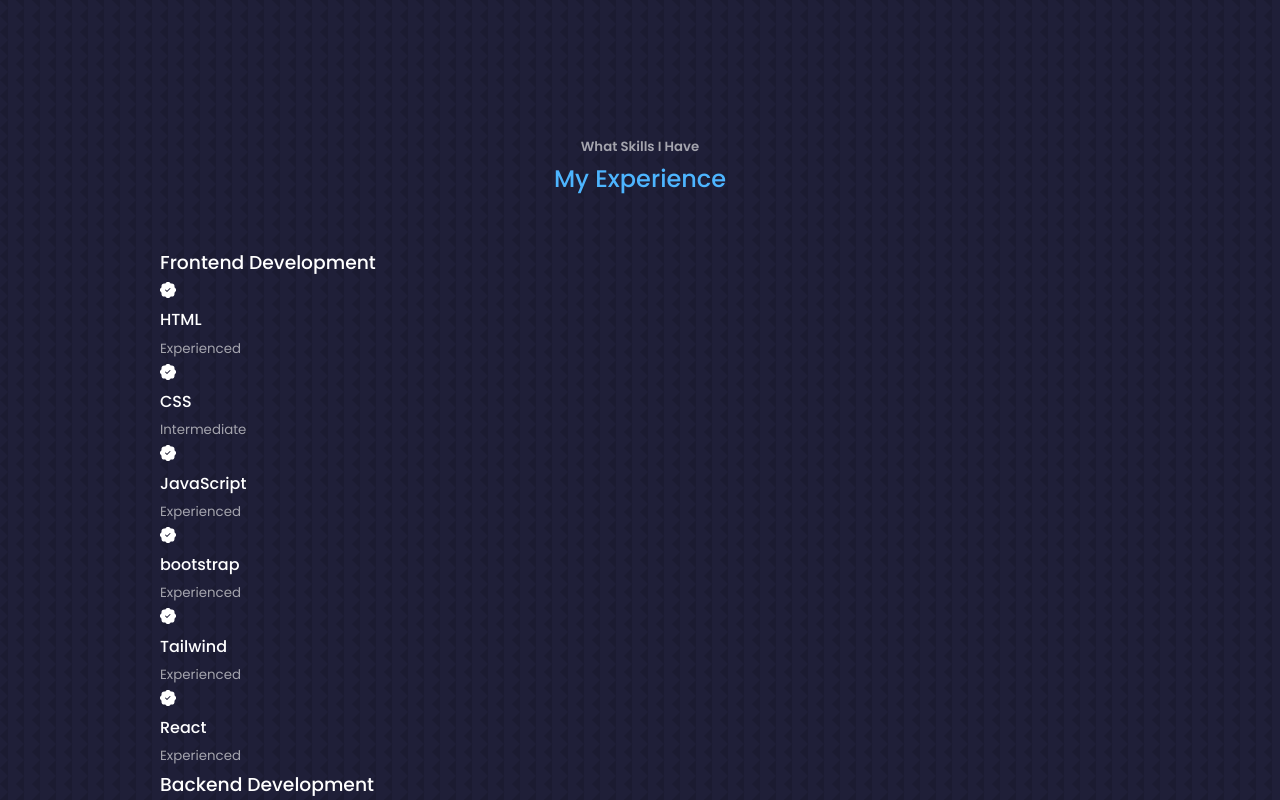
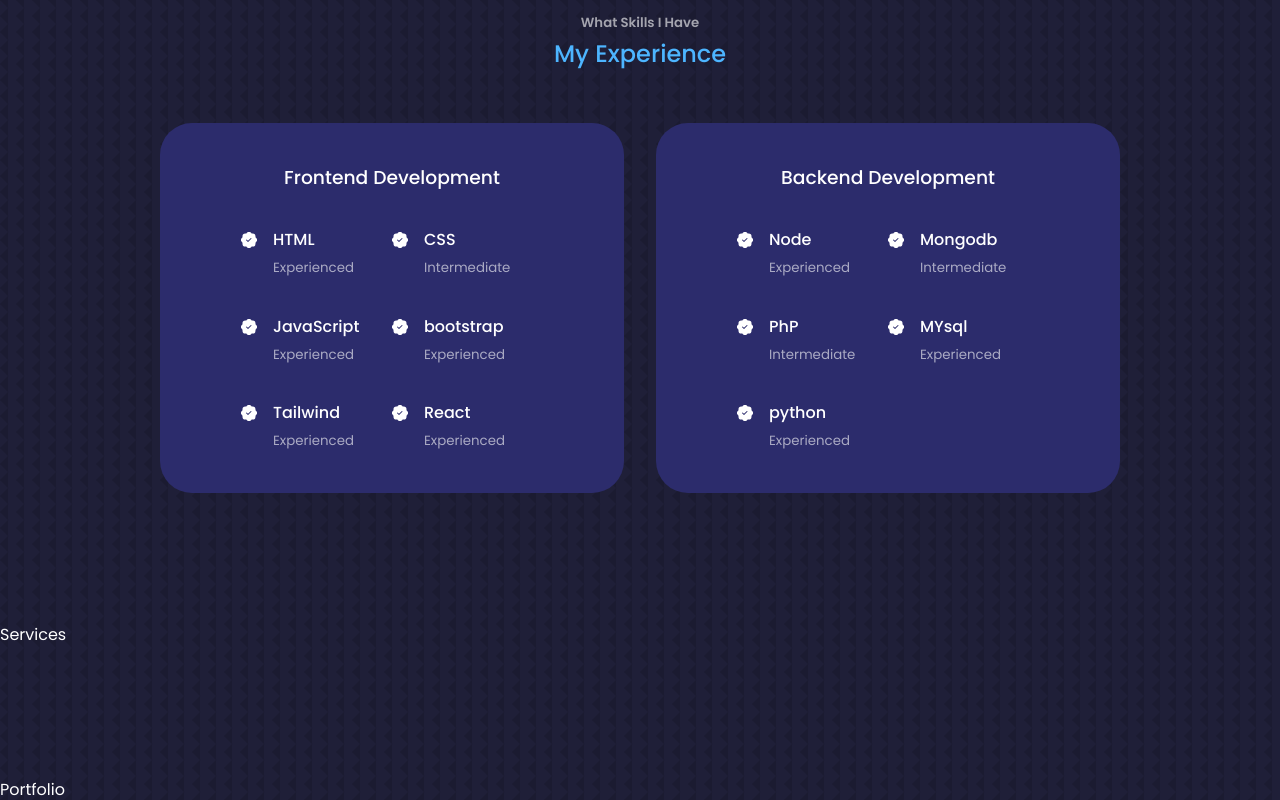
Before and after one commit to priyajeet-7396/portfolio-react-v1, a React (Create React App) app: page / in a window 1280 px wide. Shown: the part 1720-2520 px from the top of the page. Built offline with nearby package versions, Linux system fonts and the light colour scheme.

Commit message:
experience.css completed

```diff
--- a/src/components/experience/Experience.jsx
+++ b/src/components/experience/Experience.jsx
@@ -11,70 +11,93 @@
       <h2>
         My Experience
       </h2>
-      <div className='container experiance__container'>
-        <div className='experiance__frontend'>
+      <div className='container experience__container'>
+        <div className='experience__frontend'>
           <h3>Frontend Development</h3>
-          <div className='experiance__content'>
-            <article className='experiance__details'>
-              <BsPatchCheckFill/>
+          <div className='experience__content'>
+            <article className='experience__details'>
+              <BsPatchCheckFill  className='experience__details-icon'/>
+              <div>
               <h4>HTML</h4>
               <small className='text-light'>Experienced</small>
+              </div>
+
             </article>
-            <article className='experiance__details'>
-              <BsPatchCheckFill/>
+            <article className='experience__details'>
+              <BsPatchCheckFill className='experience__details-icon'/>
+              <div>
               <h4>CSS</h4>
               <small className='text-light'>Intermediate</small>
+              </div>
             </article>
-            <article className='experiance__details'>
-              <BsPatchCheckFill/>
+            <article className='experience__details'>
+              <BsPatchCheckFill className='experience__details-icon'/>
+              <div>
               <h4>JavaScript</h4>
               <small className='text-light'>Experienced</small>
+              </div>
             </article>
-            <article className='experiance__details'>
-              <BsPatchCheckFill/>
+            <article className='experience__details'>
+              <BsPatchCheckFill className='experience__details-icon'/>
+              <div>
               <h4>bootstrap</h4>
               <small className='text-light'>Experienced</small>
+              </div>
             </article>
-            <article className='experiance__details'>
-              <BsPatchCheckFill/>
+            <article className='experience__details'>
+              <BsPatchCheckFill className='experience__details-icon'/>
+              <div>
               <h4>Tailwind</h4>
               <small className='text-light'>Experienced</small>
+              </div>
             </article>
-            <article className='experiance__details'>
-              <BsPatchCheckFill/>
+            <article className='experience__details'>
+              <BsPatchCheckFill className='experience__details-icon'/>
+              <div>
               <h4>React</h4>
               <small className='text-light'>Experienced</small>
+              </div>
             </article>
           </div>
         </div>
         {/* end of front end  */}
-        <div className='experiance__backend'>
+        <div className='experience__backend'>
         <h3>Backend Development</h3>
-          <div className='experiance__content'>
-            <article className='experiance__details'>
-              <BsPatchCheckFill/>
+          <div className='experience__content'>
+            <article className='experience__details'>
+              <BsPatchCheckFill className='experience__details-icon'/>
+              <div>
               <h4>Node</h4>
               <small className='text-light'>Experienced</small>
+              </div>
             </article>
-            <article className='experiance__details'>
-              <BsPatchCheckFill/>
+            <article className='experience__details'>
+              <BsPatchCheckFill className='experience__details-icon'/>
+              <div>
               <h4>Mongodb</h4>
               <small className='text-light'>Intermediate</small>
+              </div>
             </article>
-            <article className='experiance__details'>
-              <BsPatchCheckFill/>
+            <article className='experience__details'>
+              <BsPatchCheckFill className='experience__details-icon'/>
+              <div>
               <h4>PhP</h4>
               <small className='text-light'>Intermediate</small>
+              </div>
             </article>
-            <article className='experiance__details'>
-              <BsPatchCheckFill/>
+            <article className='experience__details'>
+              <BsPatchCheckFill className='experience__details-icon'/>
+              <div>
               <h4>MYsql</h4>
               <small className='text-light'>Experienced</small>
+              </div>
             </article>
-            <article className='experiance__details'>
-              <BsPatchCheckFill/>
+            <article className='experience__details'>
+              <BsPatchCheckFill className='experience__details-icon'/>
+              <div>
               <h4>python</h4>
               <small className='text-light'>Experienced</small>
+              </div>
             </article>
 
           </div>
--- a/src/components/experience/experience.css
+++ b/src/components/experience/experience.css
@@ -0,0 +1,77 @@
+.experience__container {
+    display:grid;
+    grid-template-columns: 1fr 1fr;
+    gap: 2rem;
+
+}
+
+
+.experience__container > div{
+    background: var(--color-bg-variant);
+    padding: 2.4rem 5rem;
+    border-radius: 2rem;
+    border: 1px solid transparent;
+    transition: var(--transition);
+}
+
+.experience__container > div:hover{
+    background: transparent;
+    border-color: var(--color-prmary-variant);
+    cursor: default
+}
+
+.experience__container > div h3{
+    text-align: center;
+    margin-bottom: 2rem;
+    color: var(--color-prmary);
+}
+
+.experience__content {
+    display: grid;
+    grid-template-columns: 1fr 1fr;
+    row-gap: 2rem;
+
+}
+
+.experience__details{
+    display: flex;
+    gap: 1rem;
+}
+
+.experience__details-icon{
+    margin-top: 6px;
+    color: var(--color-prmary);
+}
+
+ /* ==============================media query (medium devices)================================ */
+
+ @media screen  and (max-width:1024px) {
+    .experience__container{
+        grid-template-columns: 1fr;
+    }
+
+    .experience__container{
+        width: 80%;
+        padding: 2rem;
+        margin: 0 auto;
+    }
+    .experience__container{
+        padding: 1rem;
+
+    }
+ }
+
+
+
+  /* ==============================media query (small  devices)================================ */
+
+  @media screen  and (max-width:600px) {
+    .experience__container{
+        gap: 1rem;
+
+    }
+    .experience__container > div {
+        width: 100%;
+        padding: 2rem 1rem;
+    }
+  }
--- a/src/index.css
+++ b/src/index.css
@@ -58,7 +58,7 @@
 
  section{
     margin-top: 8rem;
-    height: 100vh;
+
  }
 
  section >h2, section >h5{
```
